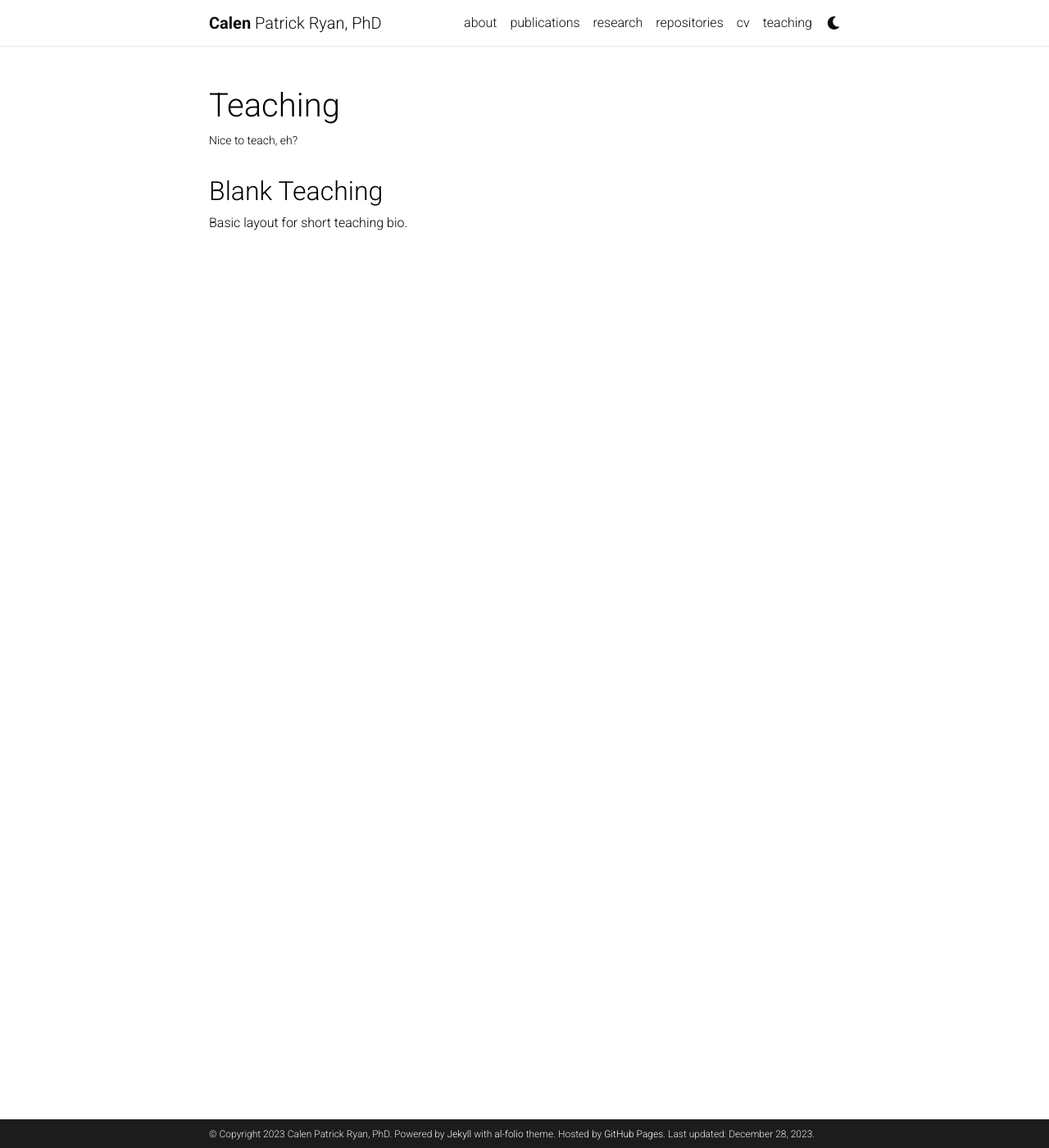
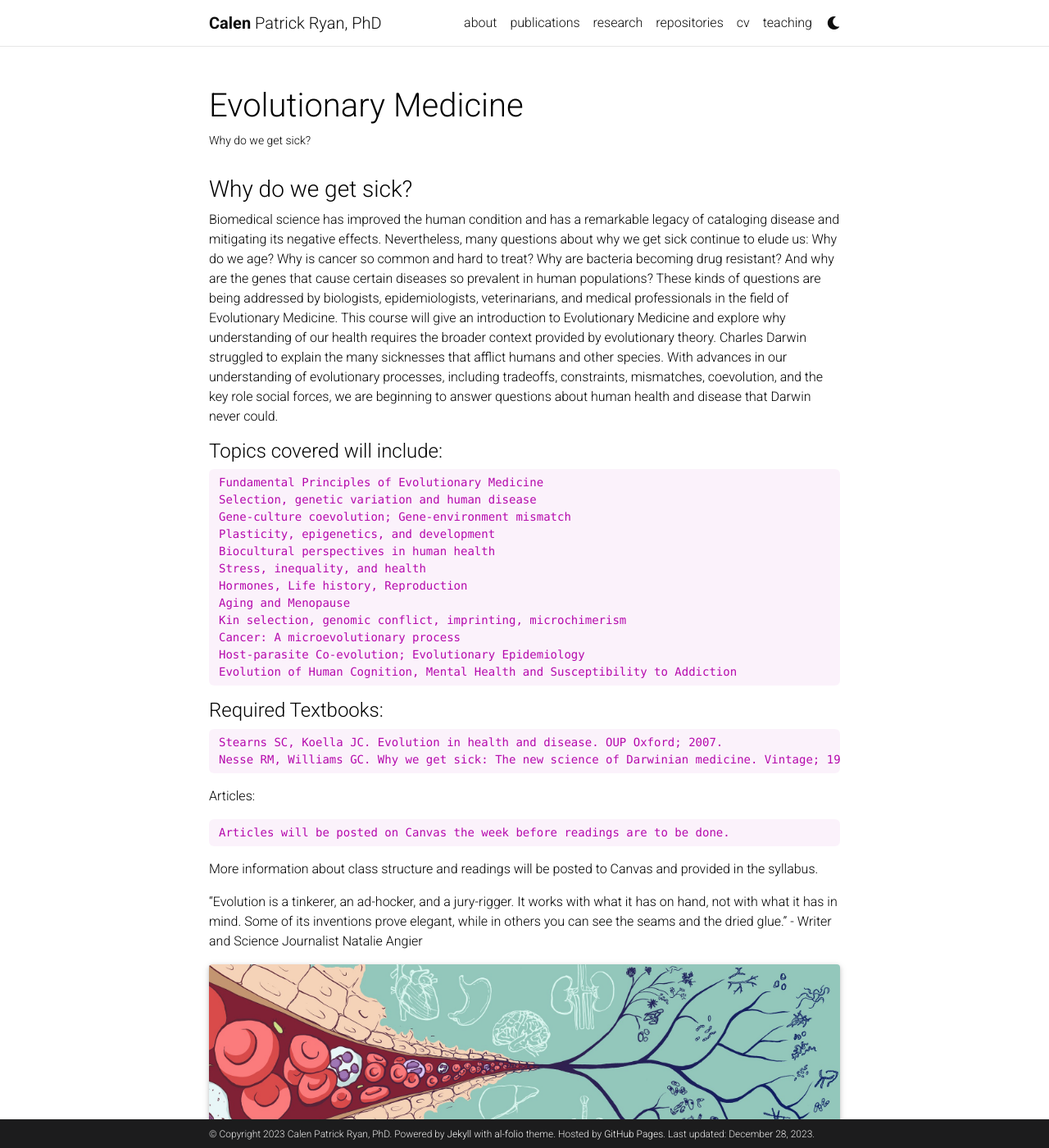
Before and after one commit to CPRyan/CPRyan.github.io, a Jekyll site: the page built from _teaching/1_project.md, in a window 1280 px wide and 1400 px high. Shown: the whole window at 82% size. Built offline with Jekyll 4.4.1, drawn with Linux system fonts in a browser that asks for light colours; full-size pictures stand in for the smaller copies a plugin makes; comment, search, counter and statistics services are not loaded; a style sheet for code colours, icons or effects is not loaded.

Commit message:
Replaced non-functional pdf/tiff images with jpeg or jpg. Added cover images for projects. Added evmed to teaching.

```diff
--- a/_teaching/1_project.md
+++ b/_teaching/1_project.md
@@ -1,13 +1,47 @@
 ---
 layout: page
-title: Teaching
-description: Nice to teach, eh?
-img: assets/img/12.jpg
+title: Evolutionary Medicine
+description: Why do we get sick?
+img: assets/img/darwin.jpg
 importance: 1
 category: Teaching
 ---
 
 
-## Blank Teaching
+### Why do we get sick?
 
-Basic layout for short teaching bio.
+Biomedical science has improved the human condition and has a remarkable legacy of cataloging disease and mitigating its negative effects. Nevertheless, many questions about why we get sick continue to elude us: Why do we age? Why is cancer so common and hard to treat? Why are bacteria becoming drug resistant? And why are the genes that cause certain diseases so prevalent in human populations? These kinds of questions are being addressed by biologists, epidemiologists, veterinarians, and medical professionals in the field of Evolutionary Medicine. This course will give an introduction to Evolutionary Medicine and explore why understanding of our health requires the broader context provided by evolutionary theory.
+Charles Darwin struggled to explain the many sicknesses that afflict humans and other species. With advances in our understanding of evolutionary processes, including tradeoffs, constraints, mismatches, coevolution, and the key role social forces, we are beginning to answer questions about human health and disease that Darwin never could.
+
+
+
+#### Topics covered will include:
+
+    Fundamental Principles of Evolutionary Medicine
+    Selection, genetic variation and human disease
+    Gene-culture coevolution; Gene-environment mismatch
+    Plasticity, epigenetics, and development
+    Biocultural perspectives in human health
+    Stress, inequality, and health
+    Hormones, Life history, Reproduction
+    Aging and Menopause
+    Kin selection, genomic conflict, imprinting, microchimerism
+    Cancer: A microevolutionary process
+    Host-parasite Co-evolution; Evolutionary Epidemiology
+    Evolution of Human Cognition, Mental Health and Susceptibility to Addiction
+
+
+#### Required Textbooks:
+
+    Stearns SC, Koella JC. Evolution in health and disease. OUP Oxford; 2007.
+    Nesse RM, Williams GC. Why we get sick: The new science of Darwinian medicine. Vintage; 1996.
+
+Articles:
+
+    Articles will be posted on Canvas the week before readings are to be done.
+
+More information about class structure and readings will be posted to Canvas and provided in the syllabus.
+
+"Evolution is a tinkerer, an ad-hocker, and a jury-rigger. It works with what it has on hand, not with what it has in mind. Some of its inventions prove elegant, while in others you can see the seams and the dried glue." - Writer and Science Journalist Natalie Angier
+
+ {% include figure.html path="assets/img/elife-evolutionary-medicine-2.jpg" class="img-fluid rounded z-depth-1" %}
```
Also changed, not shown: _bibliography/papers.bib (+7 -7 lines), _projects/1_project.md (+1 -1 lines), _projects/2_project.md (+1 -1 lines), _projects/3_project.md (+2 -2 lines), assets/img/darwin.jpg (added), assets/img/elife-evolutionary-medicine-2.jpg (added), assets/img/inequality.jpeg (added), assets/img/paternal_inheritance.jpg (added), assets/img/publication_preview/AJHB_v33_i3_CoverPDF.jpeg (added), assets/img/publication_preview/AJPA_2017_2D4D.jpeg (added), assets/img/publication_preview/AR_1_Fig1.jpeg (added), assets/img/publication_preview/AR_2_Fig2.jpeg (added), assets/img/publication_preview/Figure_1_GEI.jpg (added), assets/img/publication_preview/Inflammation_Volcano(3).jpeg (added), 2 more files, 2 other files.
